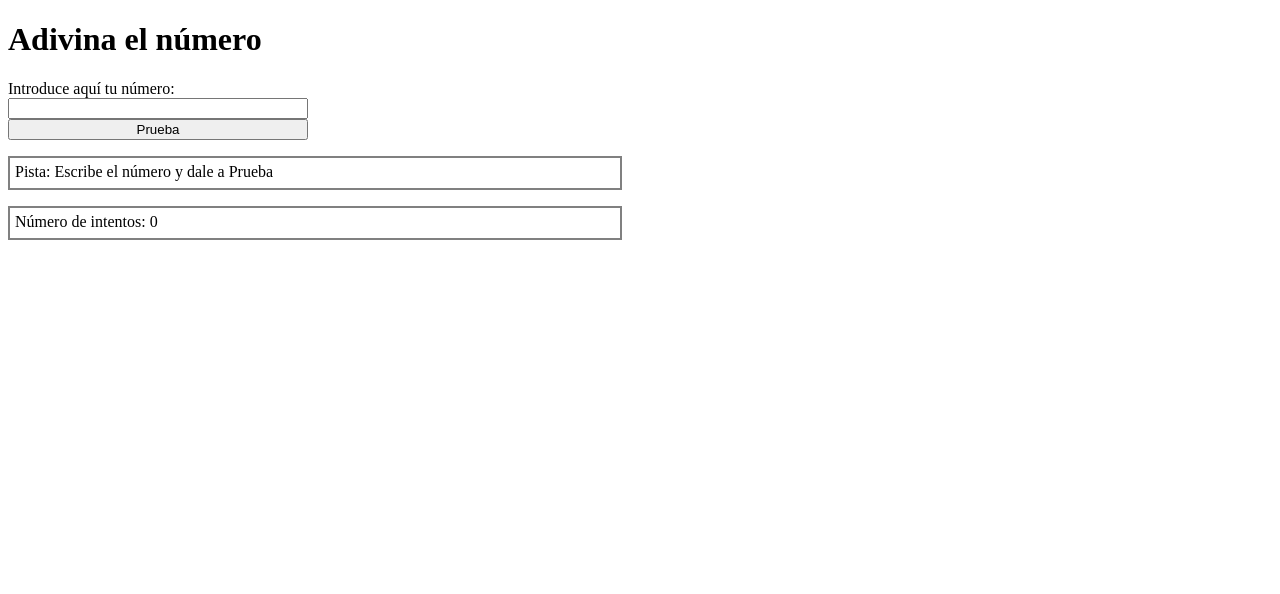
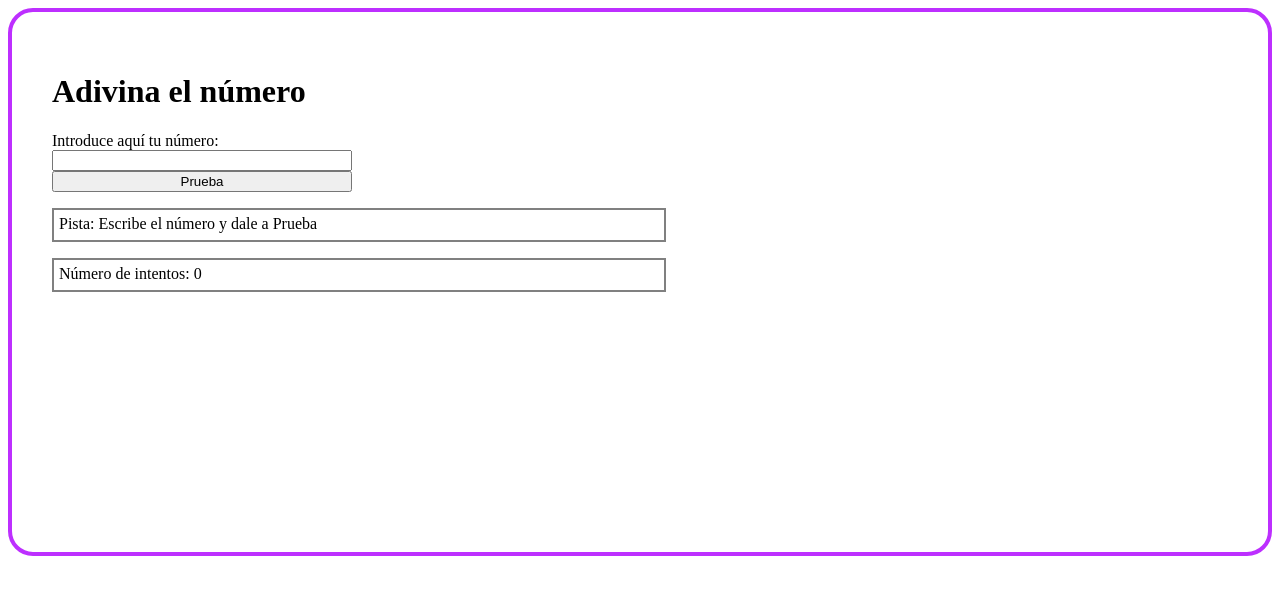
Before and after one commit to Adalab/modulo-2-evaluacion-intermedia-moniLamas, a plain HTML site: page index.html in a window 1280 px wide. Drawn offline with Linux system fonts and the light colour scheme.

Commit message:
apply change in styles main.css

```diff
--- a/styles/main.css
+++ b/styles/main.css
@@ -1,6 +1,11 @@
 .container {
+    padding-top: 40px;
+    padding-left: 40px;
+    height: 500px;
+    border: rgb(189, 47, 255) 4px solid;
+    border-radius: 25px;
+}
 
-}
 
 .form {
     display: flex;
```
